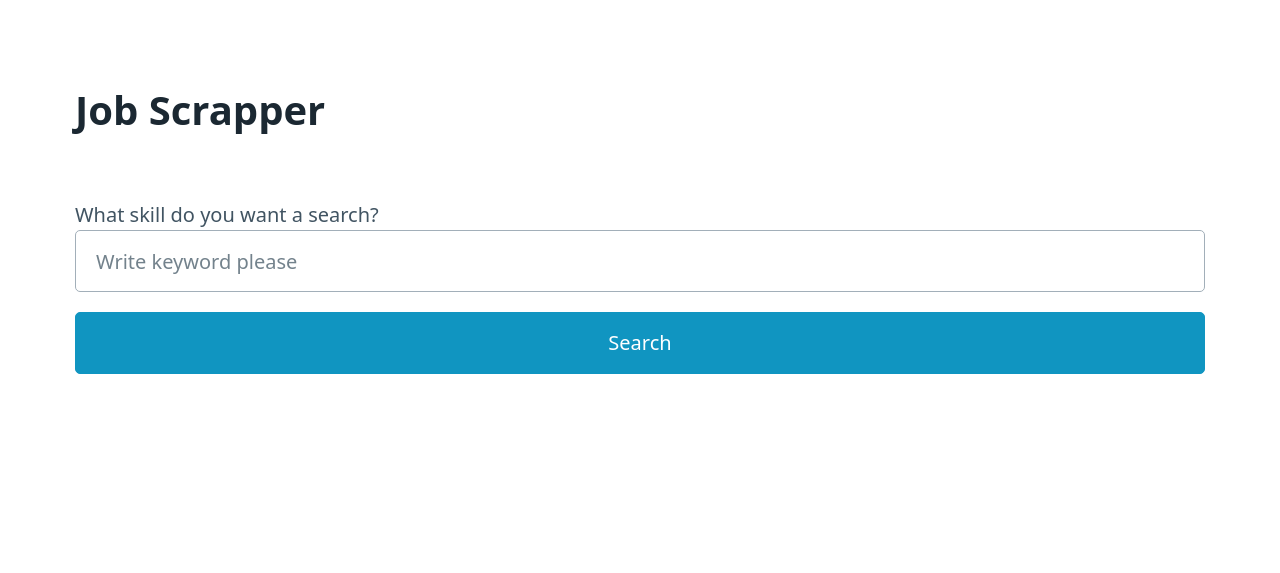
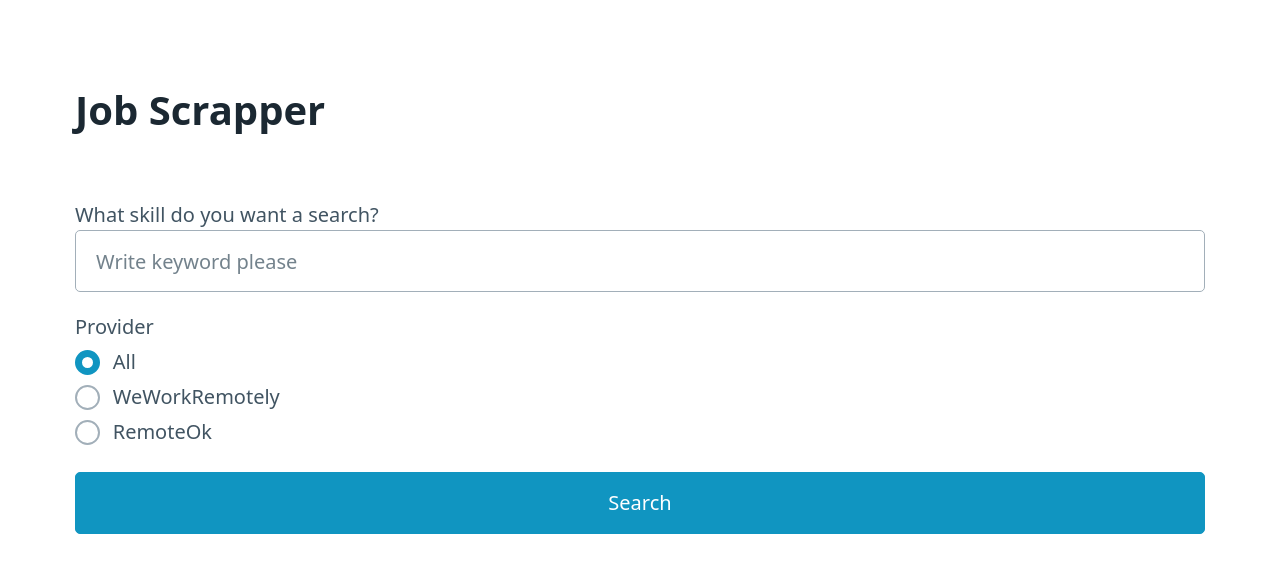
Before and after one commit to hunman89/pythonWebScrapper, a Flask app: page / in a window 1280 px wide. Shown: the top 573 px of the page. Run offline with Flask 2, Linux system fonts and the light colour scheme.

Commit message:
set provider

```diff
--- a/main.py
+++ b/main.py
@@ -1,7 +1,5 @@
 from flask import Flask, render_template,request,redirect,send_file
-from extractor.indeed import extract_indeed_jobs
-from extractor.wwr import extract_wwr_jobs
-from extractor.rok import extract_rok_jobs
+from util import find_job_by_provider, rap_data
 from file import save_to_file
 
 app = Flask("Job Scrapper")
@@ -15,18 +13,19 @@ def home():
 @app.route("/search")
 def search():
     keyword = request.args.get("keyword")
+    provider = request.args.get("provider")
     if keyword == None:
         return redirect("/")
     if keyword in db:
-        jobs = db[keyword]
+        if provider in db[keyword]:
+            jobs = db[keyword][provider]
+        else:
+            jobs = find_job_by_provider(provider, keyword)
+            db[keyword] = rap_data(provider, jobs, db[keyword])
     else:
-        indeed = []
-        wwr = extract_wwr_jobs(keyword)
-        # indeed = extract_indeed_jobs(keyword)
-        rok = extract_rok_jobs(keyword)
-        jobs = wwr + indeed + rok
-        db[keyword] = jobs
-    return render_template("search.html", keyword = keyword, jobs=jobs)
+        jobs = find_job_by_provider(provider, keyword)
+        db[keyword] = rap_data(provider, jobs, {})
+    return render_template("search.html", keyword = keyword.capitalize(), jobs=jobs, provider=provider.capitalize())
 
 @app.route("/export")
 def export():
@@ -37,4 +36,5 @@ def export():
         return redirect(f"/search?keyword={keyword}")
     save_to_file(keyword, db[keyword])
     return send_file(f"{keyword}.csv", as_attachment=True)
+
 app.run("0.0.0.0")
--- a/templates/home.html
+++ b/templates/home.html
@@ -13,6 +13,21 @@
     <span>What skill do you want a search?</span>
     <form action="/search">
         <input type="text" name="keyword" placeholder="Write keyword please"/>
+        <fieldset>
+            <legend>Provider</legend>
+            <label for="all">
+                <input type="radio" id="all" name="provider" value="all" checked>
+                All
+            </label>
+            <label for="weworkremote">
+                <input type="radio" id="weworkremote" name="provider" value="weworkremote">
+                WeWorkRemotely
+            </label>
+            <label for="remoteok">
+                <input type="radio" id="remoteok" name="provider" value="remoteok">
+                RemoteOk
+            </label>
+        </fieldset>
         <button>Search</button>
     </form>
     </main>
```
Also changed, not shown: extractor/wwr.py (+12 -5 lines), templates/search.html (+9 -2 lines), util.py (added, +20 -0 lines).
